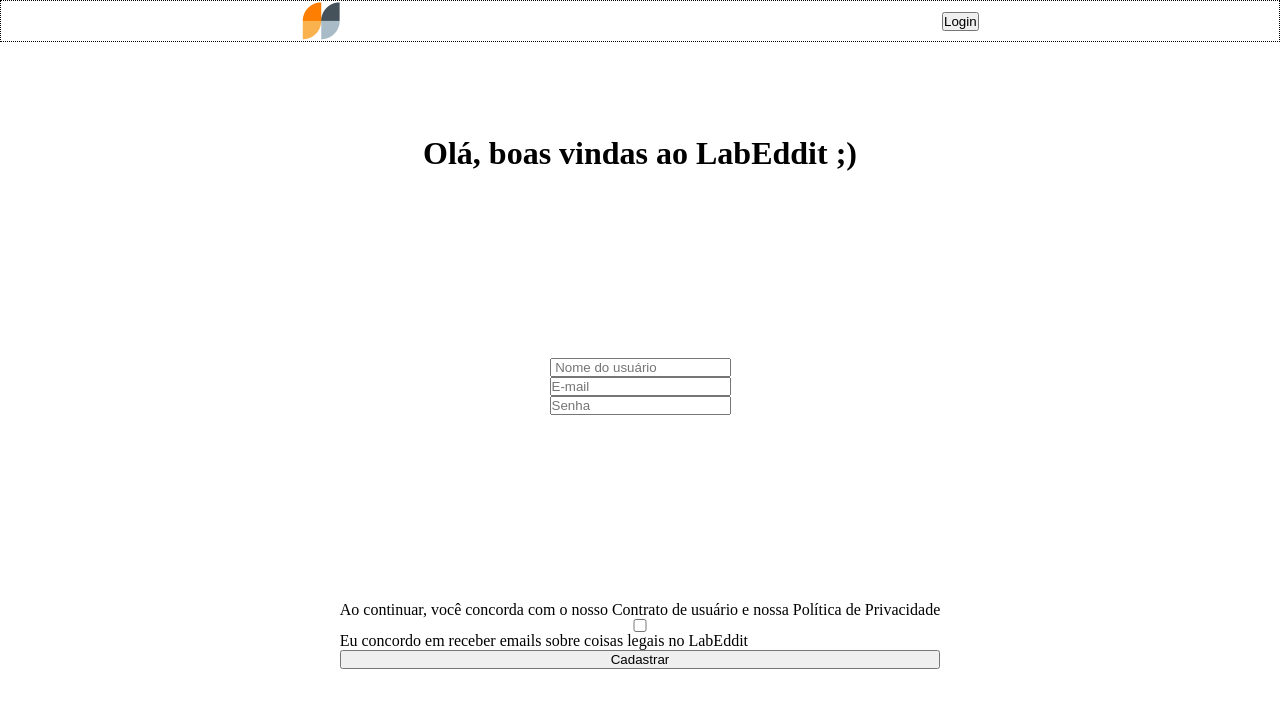
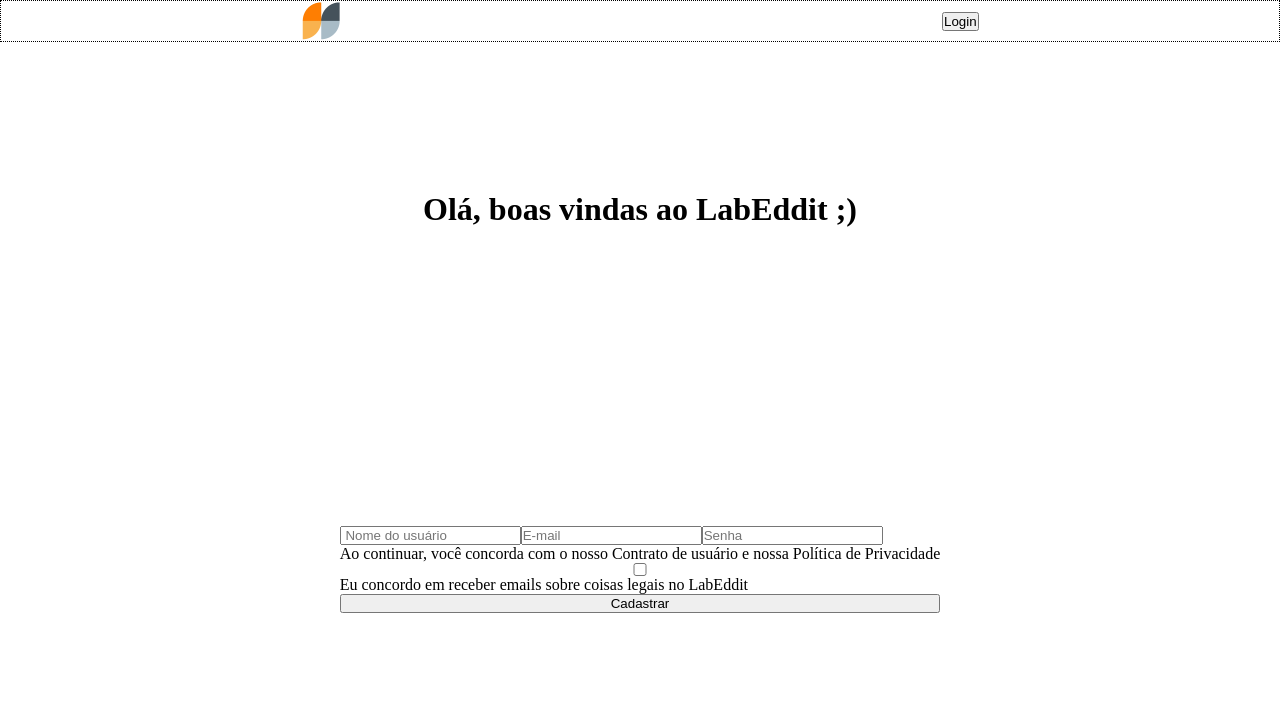
Before and after one commit to future4code/silveira-Lourenco-Souza, a React (Create React App) app in the folder modulo3/projeto-LabEddit/labeddit/: page /signup in a window 1280 px wide. Shown: the top 708 px of the page. Built offline with nearby package versions, Linux system fonts and the light colour scheme.

Commit message:
Implementações na tela de cadastro e organização da estrutura do código

```diff
--- /dev/null
+++ b/modulo3/projeto-LabEddit/labeddit/src/pages/LoginPage/LoginForm.js
@@ -0,0 +1,45 @@
+import React from 'react'
+
+import { goToSignupPage } from '../../routes/coordinator'
+import { useNavigate } from 'react-router-dom'
+import useForm from '../../hooks/useForm'
+
+const LoginForm = () => {
+
+  const [form, onChange, clear] = useForm({ email: "", password: "" })
+
+  const onSubmitForm = (event) => {
+    event.preventDefault()
+  }
+
+  const navigate = useNavigate()
+
+  return (
+
+    <form onSubmit={onSubmitForm}>
+      <input
+        required
+        type="email"
+        placeholder=' Nome'
+        name={"email"}
+        value={form.email}
+        onChange={onChange}
+      />
+      <input
+        required
+        type="password"
+        placeholder=' Senha'
+        name={"password"}
+        value={form.password}
+        onChange={onChange}
+      />
+
+      <div>
+        <button type='submit' >Fazer Login</button>
+        <button onClick={() => goToSignupPage(navigate)} >Crie uma conta!</button>
+      </div>
+    </form>
+  )
+}
+
+export default LoginForm
--- a/modulo3/projeto-LabEddit/labeddit/src/pages/LoginPage/LoginPage.js
+++ b/modulo3/projeto-LabEddit/labeddit/src/pages/LoginPage/LoginPage.js
@@ -2,21 +2,11 @@ import React from 'react'
 
 import { ContainerPage } from './LoginPage-styled'
 import Logo from "../../assets/images/LabEddit-Logo.png"
-import { goToSignupPage, goToFeedPage } from '../../routes/coordinator'
-import { useNavigate } from 'react-router-dom'
-import useForm from '../../hooks/useForm'
+import LoginForm from './LoginForm'
 // import Header from '../../components/Header/Header'
 
 
 const LoginPage = () => {
-
-  const [form, onChange, clear] = useForm({email: "", password: ""})
-
-  const onSubmitForm = (event) => {
-    event.preventDefault()
-  }
-
-  const navigate = useNavigate()
 
   return (
       <div>
@@ -27,16 +17,7 @@ const LoginPage = () => {
           <p>O projeto de rede social da Labenu</p>
         </div>
 
-        <div>
-          <form onSubmit={onSubmitForm}>
-            <input required type="email" placeholder=' Nome' name={"email"} value={form.email} onChange={onChange} />
-            <input required type="password" placeholder=' Senha' name={"password"} value={form.password} onChange={onChange} />
-            <div>
-              <button type='submit' >Fazer Login</button>
-              <button onClick={() => goToSignupPage(navigate)} >Crie uma conta!</button>
-            </div>
-          </form>
-        </div>
+        <LoginForm />
 
       </ContainerPage>
     </div>
--- a/modulo3/projeto-LabEddit/labeddit/src/pages/SignupPage/SignupPage.js
+++ b/modulo3/projeto-LabEddit/labeddit/src/pages/SignupPage/SignupPage.js
@@ -3,12 +3,11 @@ import React from 'react'
 import { ContainerMain } from './SignupPage-styled'
 
 import Header from '../../components/Header/Header'
-import { goToFeedPage } from '../../routes/coordinator'
-import {  useNavigate } from 'react-router-dom'
+import SingupForm from './SingupForm'
 
 const SignupPage = () => {
 
-  const navigate = useNavigate()
+
 
   return (
     <div>
@@ -16,20 +15,8 @@ const SignupPage = () => {
       <ContainerMain>
           <h1>Olá, boas vindas ao LabEddit ;)</h1>
 
-          <div>
-            <input type="text" placeholder=' Nome do usuário' />
-            <input type="email" placeholder='E-mail' />
-            <input type="password" placeholder='Senha' />
-          </div>
+          <SingupForm />
 
-          <div>
-            <p>Ao continuar, você concorda com o nosso <span>Contrato de usuário</span> e nossa <span>Política de Privacidade</span></p>
-            <div>
-              <input type="checkbox" id='sendEmail' />
-              <label htmlFor="sendEmail">Eu concordo em receber emails sobre coisas legais no LabEddit</label>
-            </div>
-            <button onClick={() => goToFeedPage(navigate)}>Cadastrar</button>
-          </div>
       </ContainerMain>
     </div>
   )
--- /dev/null
+++ b/modulo3/projeto-LabEddit/labeddit/src/pages/SignupPage/SingupForm.js
@@ -0,0 +1,57 @@
+import React from 'react'
+
+
+import useForm from '../../hooks/useForm'
+
+const SingupForm = () => {
+
+  const [form, onChange, clear] = useForm({ username: "", email: "", password: "" })
+
+  const onSubmitForm = (event) => {
+    event.preventDefault()
+  }
+
+  return (
+    <form onSubmit={onSubmitForm}>
+      <input
+        required
+        type="text"
+        placeholder=' Nome do usuário'
+        name={"username"}
+        value={form.username}
+        onChange={onChange}
+      />
+      <input
+        required
+        type="email"
+        placeholder='E-mail'
+        name={"email"}
+        value={form.email}
+        onChange={onChange}
+      />
+      <input
+        required
+        type="password"
+        placeholder='Senha'
+        name={"password"}
+        value={form.password}
+        onChange={onChange}
+      />
+
+
+      <div>
+        <p>Ao continuar, você concorda com o nosso <span>Contrato de usuário</span> e nossa <span>Política de Privacidade</span></p>
+        <div>
+          <input
+            type="checkbox"
+            id='sendEmail'
+          />
+          <label htmlFor="sendEmail">Eu concordo em receber emails sobre coisas legais no LabEddit</label>
+        </div>
+        <button type='submit' >Cadastrar</button>
+      </div>
+    </form>
+  )
+}
+
+export default SingupForm
```
